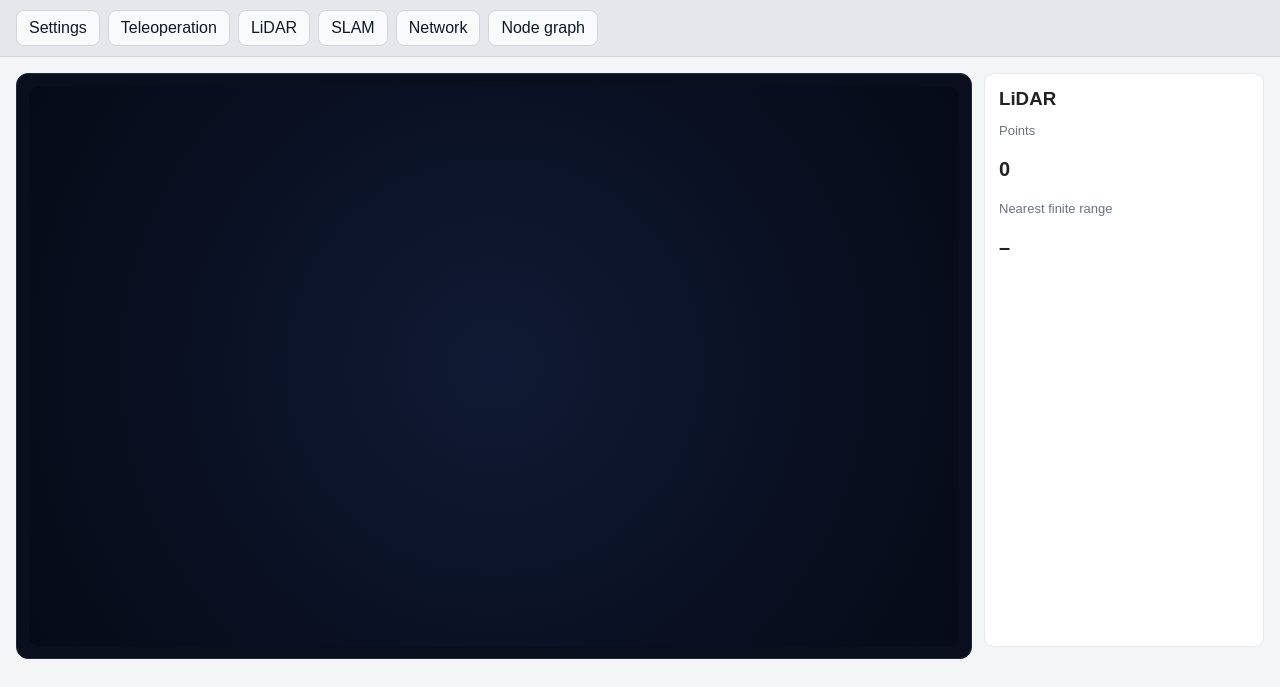
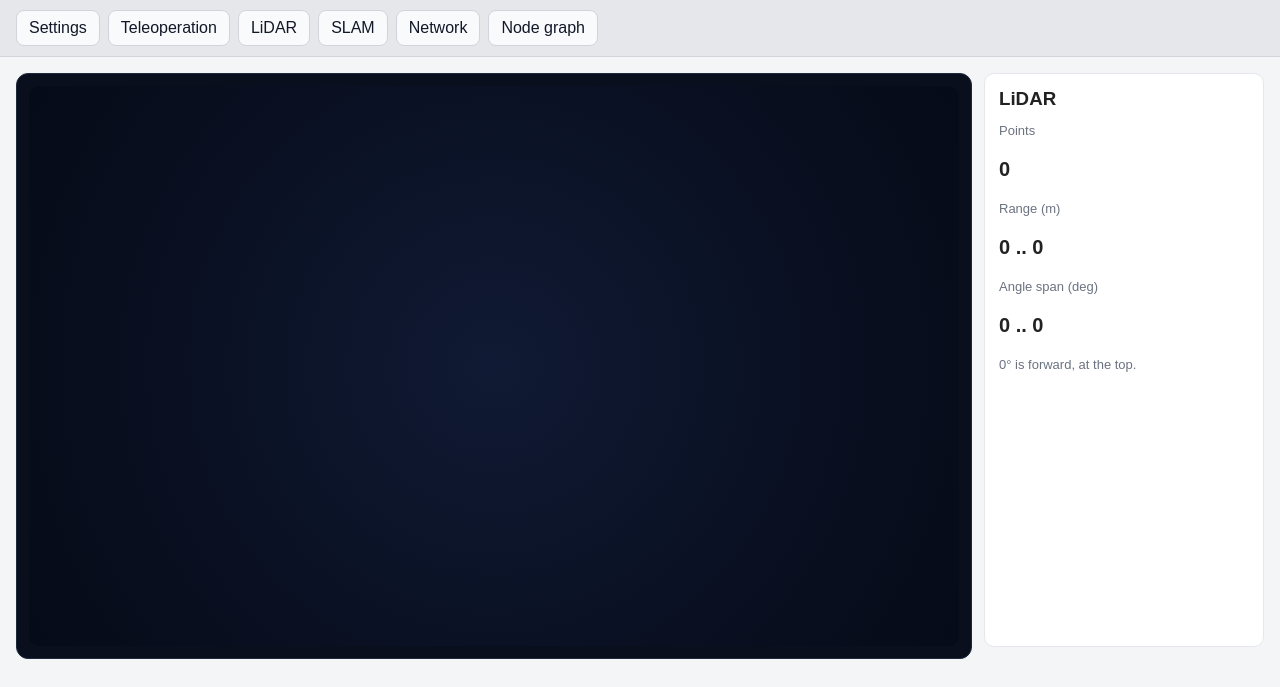
Before and after one commit to KIrillPal/Leosha, a Python web app: template src/server/leo_server/nodes/web_ui/templates/lidar.html in a window 1280 px wide. Shown: the part 38-725 px from the top of the page. Run offline with Jinja, Linux system fonts and the light colour scheme; the template is opened without the code that fills it, so the values that code supplies are empty.

Commit message:
[FIX] Fixed lidar layout

```diff
--- a/src/server/leo_server/nodes/web_ui/templates/lidar.html
+++ b/src/server/leo_server/nodes/web_ui/templates/lidar.html
@@ -3,52 +3,139 @@
 <style>
   .lidar-wrap { display: grid; gap: 12px; grid-template-columns: 1fr 280px; }
   .lidar-card { background: #0a0f1e; border: 1px solid #1e293b; border-radius: 12px; padding: 12px; }
-  #c { width: 100%; height: 70vh; display: block; border-radius: 10px; background: radial-gradient(circle at center, #101a34 0%, #090f20 65%, #060b18 100%); }
+  #lidarCanvas { width: 100%; height: 70vh; display: block; border-radius: 10px; background: radial-gradient(circle at center, #101a34 0%, #090f20 65%, #060b18 100%); }
   @media (max-width: 900px) { .lidar-wrap { grid-template-columns: 1fr; } }
 </style>
 <div class="lidar-wrap">
-  <div class="lidar-card"><canvas id="c"></canvas></div>
+  <div class="lidar-card"><canvas id="lidarCanvas"></canvas></div>
   <div class="card">
     <h3>LiDAR</h3>
     <p class="hint">Points</p>
     <p class="metric" id="points">0</p>
-    <p class="hint">Nearest finite range</p>
-    <p class="metric" id="near">–</p>
+    <p class="hint">Range (m)</p>
+    <p class="metric"><span id="rangeMin">0</span> .. <span id="rangeMax">0</span></p>
+    <p class="hint">Angle span (deg)</p>
+    <p class="metric"><span id="angleMin">0</span> .. <span id="angleMax">0</span></p>
+    <p class="hint">0° is forward, at the top.</p>
   </div>
 </div>
 <script>
-const canvas = document.getElementById('c');
+const canvas = document.getElementById('lidarCanvas');
 const ctx = canvas.getContext('2d');
-function resize() {
+
+function resizeCanvas() {
   const rect = canvas.getBoundingClientRect();
   canvas.width = Math.max(320, Math.floor(rect.width));
   canvas.height = Math.max(320, Math.floor(rect.height));
 }
-async function draw() {
-  resize();
-  const scan = await (await fetch('/api/lidar')).json();
-  const ranges = scan.ranges || [];
-  ctx.clearRect(0, 0, canvas.width, canvas.height);
+
+function dataToCanvas(dataAngleRad) {
+  return dataAngleRad + Math.PI / 2;
+}
+
+function drawGrid(centerX, centerY, radiusPx, rangeMaxM) {
+  const rMax = Math.max(0.1, Number(rangeMaxM || 6));
+  ctx.save();
+  ctx.strokeStyle = 'rgba(125, 211, 252, 0.12)';
+  ctx.lineWidth = 1;
+  for (let i = 1; i <= 5; i += 1) {
+    ctx.beginPath();
+    ctx.arc(centerX, centerY, radiusPx * (i / 5), 0, Math.PI * 2);
+    ctx.stroke();
+  }
+  for (let deg = -180; deg < 180; deg += 30) {
+    const a = dataToCanvas((deg * Math.PI) / 180);
+    ctx.beginPath();
+    ctx.moveTo(centerX, centerY);
+    ctx.lineTo(centerX + Math.cos(a) * radiusPx, centerY - Math.sin(a) * radiusPx);
+    ctx.stroke();
+  }
+  ctx.fillStyle = 'rgba(125, 211, 252, 0.55)';
+  ctx.font = '12px sans-serif';
+  ctx.textAlign = 'left';
+  ctx.textBaseline = 'middle';
+  for (let i = 1; i <= 5; i += 1) {
+    const distM = rMax * i / 5;
+    const label = distM >= 1 ? distM.toFixed(1) + ' m' : (distM * 100).toFixed(0) + ' cm';
+    ctx.fillText(label, centerX + radiusPx * (i / 5) + 8, centerY);
+  }
+  ctx.textAlign = 'center';
+  const labelRadius = radiusPx * 1.06;
+  for (let deg = -180; deg < 180; deg += 30) {
+    const a = dataToCanvas((deg * Math.PI) / 180);
+    ctx.fillText(deg + '°', centerX + Math.cos(a) * labelRadius, centerY - Math.sin(a) * labelRadius);
+  }
+  ctx.restore();
+}
+
+function toColor(intensity) {
+  const factor = Math.max(0, Math.min(1, intensity / 255));
+  const hue = 240 - 240 * factor;
+  return `hsla(${hue}, 95%, 62%, 0.95)`;
+}
+
+function drawScan(scan) {
   const cx = canvas.width / 2;
   const cy = canvas.height / 2;
-  const scale = Math.min(cx, cy) / 6;
-  ctx.strokeStyle = '#7dd3fc';
-  ctx.lineWidth = 1;
-  let finite = 0;
-  let nearest = null;
-  ranges.forEach((r, i) => {
-    if (!Number.isFinite(r)) return;
-    finite += 1;
-    nearest = nearest === null ? r : Math.min(nearest, r);
-    const a = scan.angle_min + scan.angle_increment * i;
+  const rMax = Math.max(0.1, Number(scan.range_max || 6));
+  const radiusPx = Math.min(canvas.width, canvas.height) * 0.45;
+  ctx.clearRect(0, 0, canvas.width, canvas.height);
+  drawGrid(cx, cy, radiusPx, rMax);
+  const ranges = Array.isArray(scan.ranges) ? scan.ranges : [];
+  const intensities = Array.isArray(scan.intensities) ? scan.intensities : [];
+  const aMin = Number(scan.angle_min || 0);
+  const aInc = Number(scan.angle_increment || 0);
+  const shadowWidth = (5 * Math.PI) / 180;
+  for (let i = 0; i < ranges.length; i += 1) {
+    const dist = Number(ranges[i]);
+    if (!Number.isFinite(dist) || dist <= 0) continue;
+    const angle = dataToCanvas(aMin + aInc * i);
+    const reach = Math.min(1, dist / rMax);
+    const x = cx + Math.cos(angle) * radiusPx * reach;
+    const y = cy - Math.sin(angle) * radiusPx * reach;
+    const outerX1 = cx + Math.cos(angle - shadowWidth / 2) * radiusPx;
+    const outerY1 = cy - Math.sin(angle - shadowWidth / 2) * radiusPx;
+    const outerX2 = cx + Math.cos(angle + shadowWidth / 2) * radiusPx;
+    const outerY2 = cy - Math.sin(angle + shadowWidth / 2) * radiusPx;
+    ctx.fillStyle = 'rgba(16, 185, 129, 0.04)';
     ctx.beginPath();
-    ctx.moveTo(cx, cy);
-    ctx.lineTo(cx + Math.cos(a) * r * scale, cy - Math.sin(a) * r * scale);
-    ctx.stroke();
-  });
-  document.getElementById('points').textContent = finite;
-  document.getElementById('near').textContent = nearest === null ? '–' : nearest.toFixed(2) + ' m';
+    ctx.moveTo(x, y);
+    ctx.lineTo(outerX1, outerY1);
+    ctx.lineTo(outerX2, outerY2);
+    ctx.closePath();
+    ctx.fill();
+    ctx.fillStyle = toColor(Number(intensities[i] || 0));
+    ctx.beginPath();
+    ctx.arc(x, y, 2.2, 0, Math.PI * 2);
+    ctx.fill();
+  }
 }
-setInterval(draw, 200);
+
+async function refreshLidar() {
+  resizeCanvas();
+  let scan;
+  try {
+    scan = await (await fetch('/api/lidar')).json();
+  } catch (err) {
+    return;
+  }
+  const ranges = Array.isArray(scan.ranges) ? scan.ranges : [];
+  const aMin = Number(scan.angle_min || 0);
+  const aInc = Number(scan.angle_increment || 0);
+  const aMax = ranges.length ? aMin + aInc * (ranges.length - 1) : aMin;
+  document.getElementById('points').textContent = ranges.filter((value) => Number.isFinite(Number(value)) && Number(value) > 0).length;
+  document.getElementById('rangeMin').textContent = Number(scan.range_min || 0).toFixed(2);
+  document.getElementById('rangeMax').textContent = Number(scan.range_max || 0).toFixed(2);
+  const minDeg = Math.min(aMin, aMax) * 180 / Math.PI;
+  const maxDeg = Math.max(aMin, aMax) * 180 / Math.PI;
+  document.getElementById('angleMin').textContent = minDeg.toFixed(1);
+  document.getElementById('angleMax').textContent = maxDeg.toFixed(1);
+  drawScan(scan);
+}
+
+window.addEventListener('resize', resizeCanvas);
+resizeCanvas();
+refreshLidar();
+setInterval(refreshLidar, 100);
 </script>
 {% endblock %}
```
Also changed, not shown: src/server/leo_server/nodes/web_ui/app.py (+11 -1 lines), src/server/leo_server/nodes/web_ui/node.py (+6 -1 lines), src/server/tests/test_monitor_and_web.py (+7 -1 lines).
